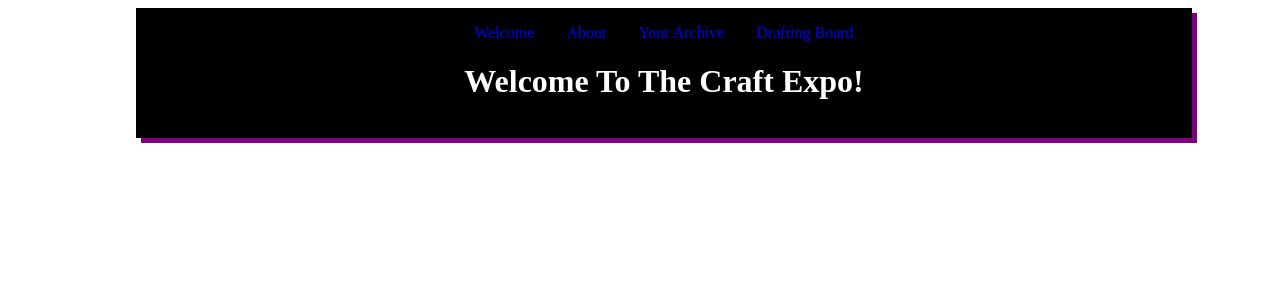
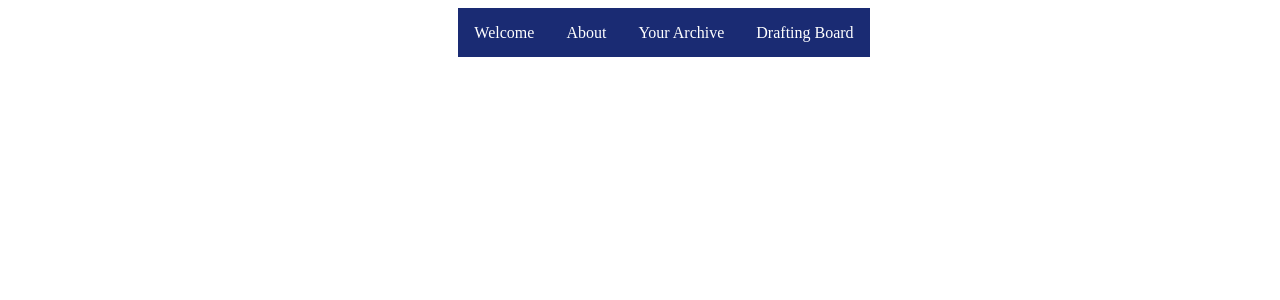
Before and after one commit to charliebarth/The-Craft-Expo, a React (Create React App) app in the folder frontend/: page / in a window 1280 px wide. Shown: the top 300 px of the page. Built offline with nearby package versions, Linux system fonts and the light colour scheme; no server answers; the HTML template or start-up script is replaced by a standard one.

Commit message:
Added background image

```diff
--- a/frontend/src/styles/App.css
+++ b/frontend/src/styles/App.css
@@ -1,10 +1,11 @@
 .App {
-  background: black;
-  box-shadow: purple 5px 5px;
+  /* background: rgba(0, 0, 0, 0.6); */
+  /* box-shadow: rgb(82, 80, 82) 5px 5px; */
   margin-left: 10vw;
   padding: 1em;
   text-align: center;
   width: 80vw;
+  height: 44.2vw;
 }
 
 #crafts-list {
@@ -14,9 +15,26 @@
   grid-column-gap: 1em;
 }
 
-#crafts-list h2 {
+/* #crafts-list h2 {
   color: white;
+} */
+
+/* #one {
+  background: rgba(0, 0, 0, 0.7);
+} */
+
+#craft-view {
+  background: rgba(0, 0, 0, 0.7);
+  /* border-radius: 50px; */
+  /* background-size: 20px 20px; */
 }
+
+.craft-view-image {
+  max-width: 400px;
+
+}
+
+img { color: white; text-align: center; }
 
 #crafts-list a {
   color: white;
@@ -27,9 +45,13 @@
 
 nav a {
   padding: 1em;
+  background: rgba(2, 20, 100, 0.9);
+  color: rgba(255, 255, 255, 1);;
+  /* border-radius: 25px; */
   text-decoration: none;
 }
 
-h1, p, ol, li, ul {
+h1, h2, p, ol, li, ul {
+
   color: white;
 }
--- a/frontend/src/styles/index.css
+++ b/frontend/src/styles/index.css
@@ -5,6 +5,12 @@ body {
     sans-serif;
   -webkit-font-smoothing: antialiased;
   -moz-osx-font-smoothing: grayscale;
+  /* background-image: url("https://media.istockphoto.com/photos/vintage-power-generator-picture-id108272943?k=6&m=108272943&s=612x612&w=0&h=zf740nO1FD6GZMMwdlx6VjPnthnM5UChEIBpA3lah04="); */
+  background-image: url("../imgs/Welding-2.jpeg");
+  background-position: right -10px bottom 00px;
+  background-repeat: no-repeat;
+  background-color: black;
+
 }
 
 code {
```
Also changed, not shown: frontend/src/imgs/Welding-2.jpeg (added).
